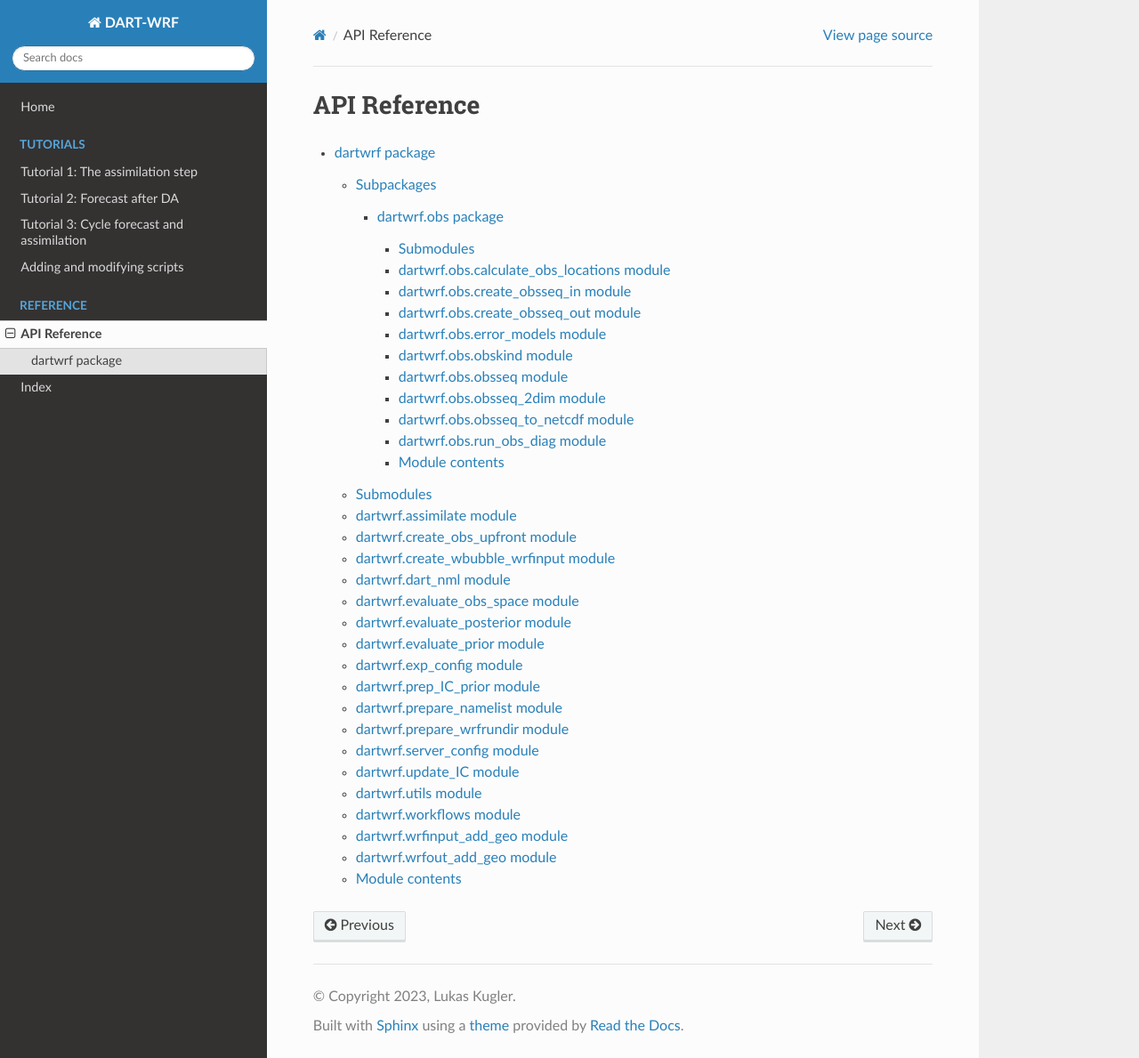
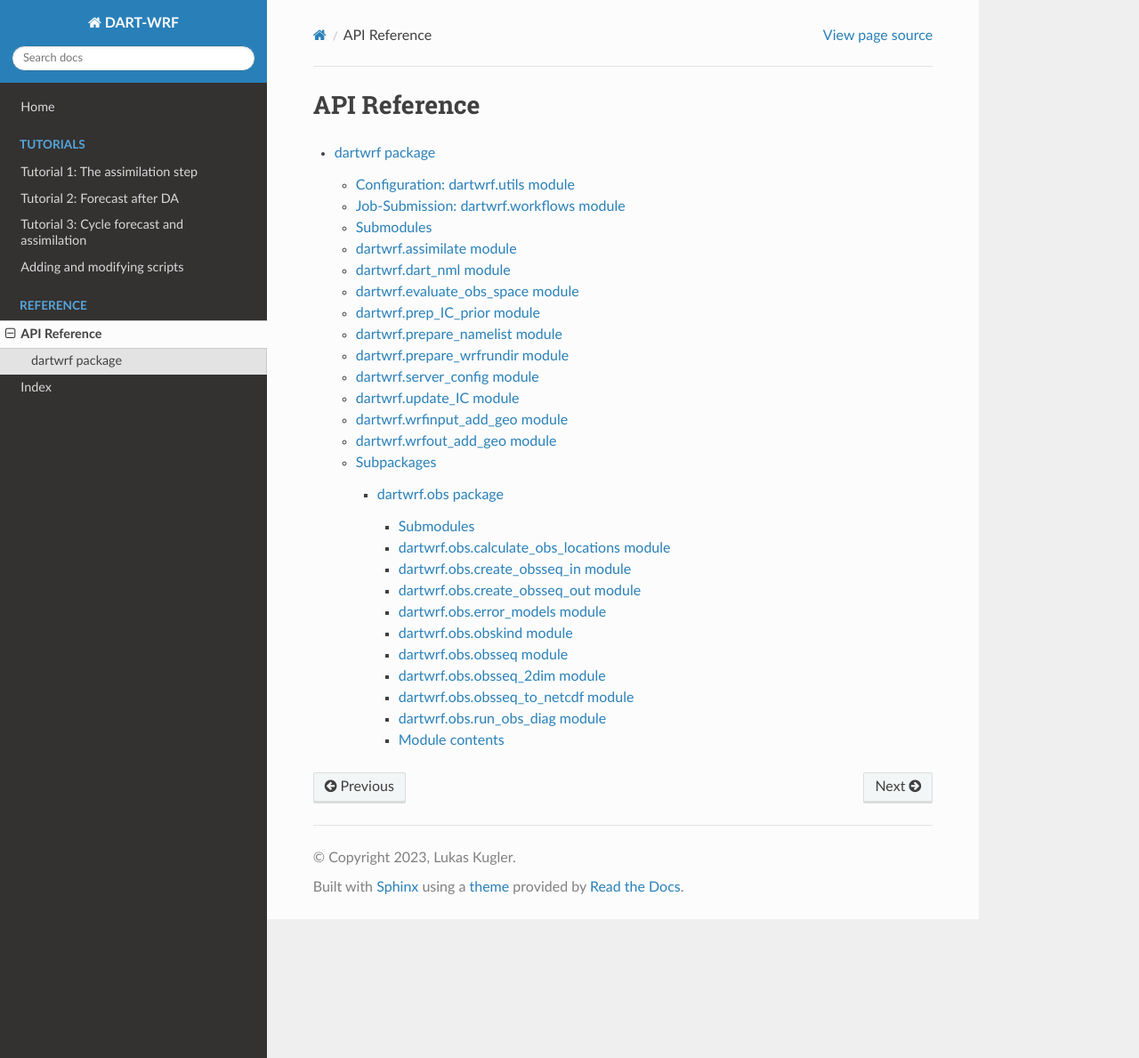
Before and after one commit to lkugler/DART-WRF, a Sphinx documentation site: the page built from docs/source/modules.rst, in a window 1280 px wide and 1189 px high. Shown: the whole window at 89% size. Built offline with Sphinx 7.4.7 and the Read the Docs theme 2.0.0, drawn with Linux system fonts in a browser that asks for light colours.

```diff
--- a/docs/source/dartwrf.rst
+++ b/docs/source/dartwrf.rst
@@ -1,13 +1,23 @@
 dartwrf package
 ===============
 
-Subpackages
------------
+Configuration: dartwrf.utils module
+--------------------
 
-.. toctree::
-   :maxdepth: 4
+.. automodule:: dartwrf.utils
+   :members:
+   :undoc-members:
+   :show-inheritance:
 
-   dartwrf.obs
+
+Job-Submission: dartwrf.workflows module
+------------------------
+
+.. automodule:: dartwrf.workflows
+   :members:
+   :undoc-members:
+   :show-inheritance:
+
 
 Submodules
 ----------
@@ -16,22 +26,6 @@ dartwrf.assimilate module
 --------------------------------
 
 .. automodule:: dartwrf.assimilate
-   :members:
-   :undoc-members:
-   :show-inheritance:
-
-dartwrf.create\_obs\_upfront module
------------------------------------
-
-.. automodule:: dartwrf.create_obs_upfront
-   :members:
-   :undoc-members:
-   :show-inheritance:
-
-dartwrf.create\_wbubble\_wrfinput module
-----------------------------------------
-
-.. automodule:: dartwrf.create_wbubble_wrfinput
    :members:
    :undoc-members:
    :show-inheritance:
@@ -48,30 +42,6 @@ dartwrf.evaluate\_obs\_space module
 -----------------------------------
 
 .. automodule:: dartwrf.evaluate_obs_space
-   :members:
-   :undoc-members:
-   :show-inheritance:
-
-dartwrf.evaluate\_posterior module
-----------------------------------
-
-.. automodule:: dartwrf.evaluate_posterior
-   :members:
-   :undoc-members:
-   :show-inheritance:
-
-dartwrf.evaluate\_prior module
-------------------------------
-
-.. automodule:: dartwrf.evaluate_prior
-   :members:
-   :undoc-members:
-   :show-inheritance:
-
-dartwrf.exp\_config module
---------------------------
-
-.. automodule:: dartwrf.exp_config
    :members:
    :undoc-members:
    :show-inheritance:
@@ -116,22 +86,6 @@ dartwrf.update\_IC module
    :undoc-members:
    :show-inheritance:
 
-dartwrf.utils module
---------------------
-
-.. automodule:: dartwrf.utils
-   :members:
-   :undoc-members:
-   :show-inheritance:
-
-dartwrf.workflows module
-------------------------
-
-.. automodule:: dartwrf.workflows
-   :members:
-   :undoc-members:
-   :show-inheritance:
-
 dartwrf.wrfinput\_add\_geo module
 ---------------------------------
 
@@ -148,10 +102,10 @@ dartwrf.wrfout\_add\_geo module
    :undoc-members:
    :show-inheritance:
 
-Module contents
----------------
+Subpackages
+-----------
 
-.. automodule:: dartwrf
-   :members:
-   :undoc-members:
-   :show-inheritance:
+.. toctree::
+   :maxdepth: 4
+
+   dartwrf.obs
```
